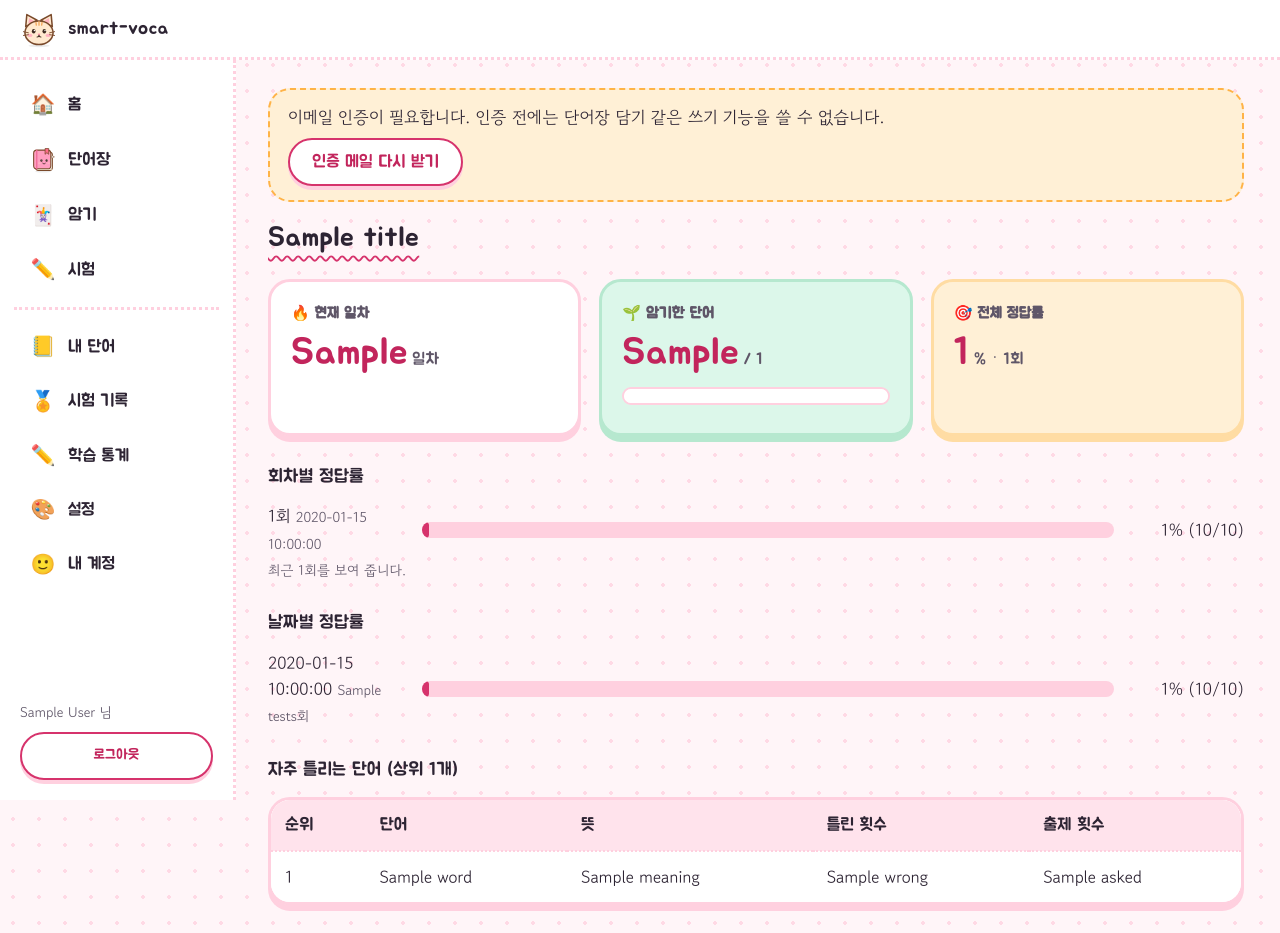
After one commit to waterdog-hub/smart-voca, a FastAPI app: template src/web/templates/stats.html in a window 1280 px wide. The commit adds this page. Run offline with FastAPI, Linux system fonts and the light colour scheme; the template is opened without the code that fills it: most values are stand-ins (such as "Sample title", 1, 10 or a date in 2020); parts of the project's set-up code (start-up, migrations or seed data) failed here and were passed over.

Commit message:
feat: 학습 통계 화면 추가 (VOCA-FR-031~034)
Co-Authored-By: Claude Opus 5.5 <noreply@anthropic.com>
Claude-Session: https://claude.ai/code/session_01W9NfxajARBa8Bu9wdKTfpp

```diff
--- a/src/web/static/app.css
+++ b/src/web/static/app.css
@@ -636,3 +636,17 @@ button, .button-link, .brand, .member-nav a, .nav-more-button,
   font-weight: 400;
   letter-spacing: 0.01em;
 }
+
+/* ── 학습 통계 (VOCA-FR-031~033) ───────────────────── */
+.stats-section { margin-top: 28px; }
+.stats-section h2 { margin: 0 0 12px; font-size: 1.125rem; }
+.bar-chart { margin: 0; padding: 0; list-style: none; display: grid; gap: 8px; }
+.bar-chart li { display: grid; grid-template-columns: 9rem 1fr 7.5rem; align-items: center; gap: 10px; }
+.bar-label small { color: var(--muted); }
+.bar-track { height: 16px; background: var(--accent-softer); border-radius: 999px; overflow: hidden; }
+.bar-fill { display: block; height: 100%; background: var(--accent); border-radius: 999px; }
+.bar-value { font-variant-numeric: tabular-nums; text-align: right; }
+@media (max-width: 640px) {
+  .bar-chart li { grid-template-columns: 1fr; gap: 2px; }
+  .bar-value { text-align: left; }
+}
--- a/src/web/templates/member_base.html
+++ b/src/web/templates/member_base.html
@@ -15,6 +15,7 @@
       <div class="nav-secondary">
         <a href="/words" {% if page == "words" %}aria-current="page"{% endif %}>{{ icon("list") }}<span>내 단어</span></a>
         <a href="/tests/history" {% if page == "test-history" %}aria-current="page"{% endif %}>{{ icon("clock") }}<span>시험 기록</span></a>
+        <a href="/stats" {% if page == "stats" %}aria-current="page"{% endif %}>{{ icon("check") }}<span>학습 통계</span></a>
         <a href="/settings" {% if page == "settings" %}aria-current="page"{% endif %}>{{ icon("sliders") }}<span>설정</span></a>
         <a href="/account" {% if page == "account" %}aria-current="page"{% endif %}>{{ icon("user") }}<span>내 계정</span></a>
       </div>
--- /dev/null
+++ b/src/web/templates/stats.html
@@ -0,0 +1,65 @@
+{# 2026-11-25 - smart-voca - 학습 진척 통계: 진도, 회차별·날짜별 정답률, 자주 틀린 단어 (VOCA-FR-031~034). 파일 위치: src/web/templates/stats.html #}
+{% extends "member_base.html" %}
+{% block member_content %}
+{% set progress = stats.progress %}
+<div class="stat-grid">
+  <section class="stat-tile" aria-labelledby="stats-day-title">
+    <h2 id="stats-day-title"><span aria-hidden="true">🔥</span> 현재 일차</h2>
+    <p class="stat-number">{% if progress.current_day %}{{ progress.current_day }}<span class="stat-unit">일차</span>{% else %}-{% endif %}</p>
+  </section>
+  <section class="stat-tile" aria-labelledby="stats-memorized-title">
+    <h2 id="stats-memorized-title"><span aria-hidden="true">🌱</span> 암기한 단어</h2>
+    <p class="stat-number" id="stats-memorized">{{ progress.memorized_words }}<span class="stat-unit">/ {{ progress.total_words }}</span></p>
+    <progress max="{{ [progress.total_words, 1] | max }}" value="{{ progress.memorized_words }}" aria-labelledby="stats-memorized-title"></progress>
+  </section>
+  <section class="stat-tile" aria-labelledby="stats-test-title">
+    <h2 id="stats-test-title"><span aria-hidden="true">🎯</span> 전체 정답률</h2>
+    <p class="stat-number" id="stats-overall">{% if stats.test_count %}{{ stats.overall_percent }}<span class="stat-unit">% · {{ stats.test_count }}회</span>{% else %}-{% endif %}</p>
+  </section>
+</div>
+
+<section class="stats-section" aria-labelledby="stats-sessions-title">
+  <h2 id="stats-sessions-title">회차별 정답률</h2>
+  {% if stats.sessions %}
+  <ol class="bar-chart" id="stats-sessions">
+    {% for point in stats.sessions %}
+    <li><span class="bar-label">{{ point.number }}회 <small>{{ point.taken_at }}</small></span><span class="bar-track"><span class="bar-fill" style="width: {{ point.percent }}%"></span></span><span class="bar-value">{{ point.percent }}% ({{ point.score }}/{{ point.total }})</span></li>
+    {% endfor %}
+  </ol>
+  <p class="help">최근 {{ stats.sessions | length }}회를 보여 줍니다.</p>
+  {% else %}
+  <p class="help" id="stats-no-tests">아직 시험 기록이 없습니다. <a href="/tests">시험 보러 가기</a></p>
+  {% endif %}
+</section>
+
+<section class="stats-section" aria-labelledby="stats-days-title">
+  <h2 id="stats-days-title">날짜별 정답률</h2>
+  {% if stats.days %}
+  <ol class="bar-chart" id="stats-days">
+    {% for day in stats.days %}
+    <li><span class="bar-label">{{ day.date }} <small>{{ day.tests }}회</small></span><span class="bar-track"><span class="bar-fill" style="width: {{ day.percent }}%"></span></span><span class="bar-value">{{ day.percent }}% ({{ day.score }}/{{ day.total }})</span></li>
+    {% endfor %}
+  </ol>
+  {% else %}
+  <p class="help">시험을 보면 날짜별로 모입니다.</p>
+  {% endif %}
+</section>
+
+<section class="stats-section" aria-labelledby="stats-wrong-title">
+  <h2 id="stats-wrong-title">자주 틀리는 단어 (상위 {{ stats.wrong_words | length if stats.wrong_words else 10 }}개)</h2>
+  {% if stats.wrong_words %}
+  <div class="table-scroll">
+    <table class="plan-table" id="stats-wrong-table">
+      <thead><tr><th scope="col">순위</th><th scope="col">단어</th><th scope="col">뜻</th><th scope="col">틀린 횟수</th><th scope="col">출제 횟수</th></tr></thead>
+      <tbody>
+        {% for item in stats.wrong_words %}
+        <tr><td data-label="순위">{{ loop.index }}</td><td data-label="단어">{{ item.word }}</td><td data-label="뜻">{{ item.meaning }}</td><td data-label="틀린 횟수">{{ item.wrong }}</td><td data-label="출제 횟수">{{ item.asked }}</td></tr>
+        {% endfor %}
+      </tbody>
+    </table>
+  </div>
+  {% else %}
+  <p class="help">아직 틀린 단어가 없습니다.</p>
+  {% endif %}
+</section>
+{% endblock %}
```
Also changed, not shown: src/web/repositories/stats_repository.py (added, +37 -0 lines), src/web/routers/pages.py (+11 -0 lines), src/web/services/stats_service.py (added, +100 -0 lines).
